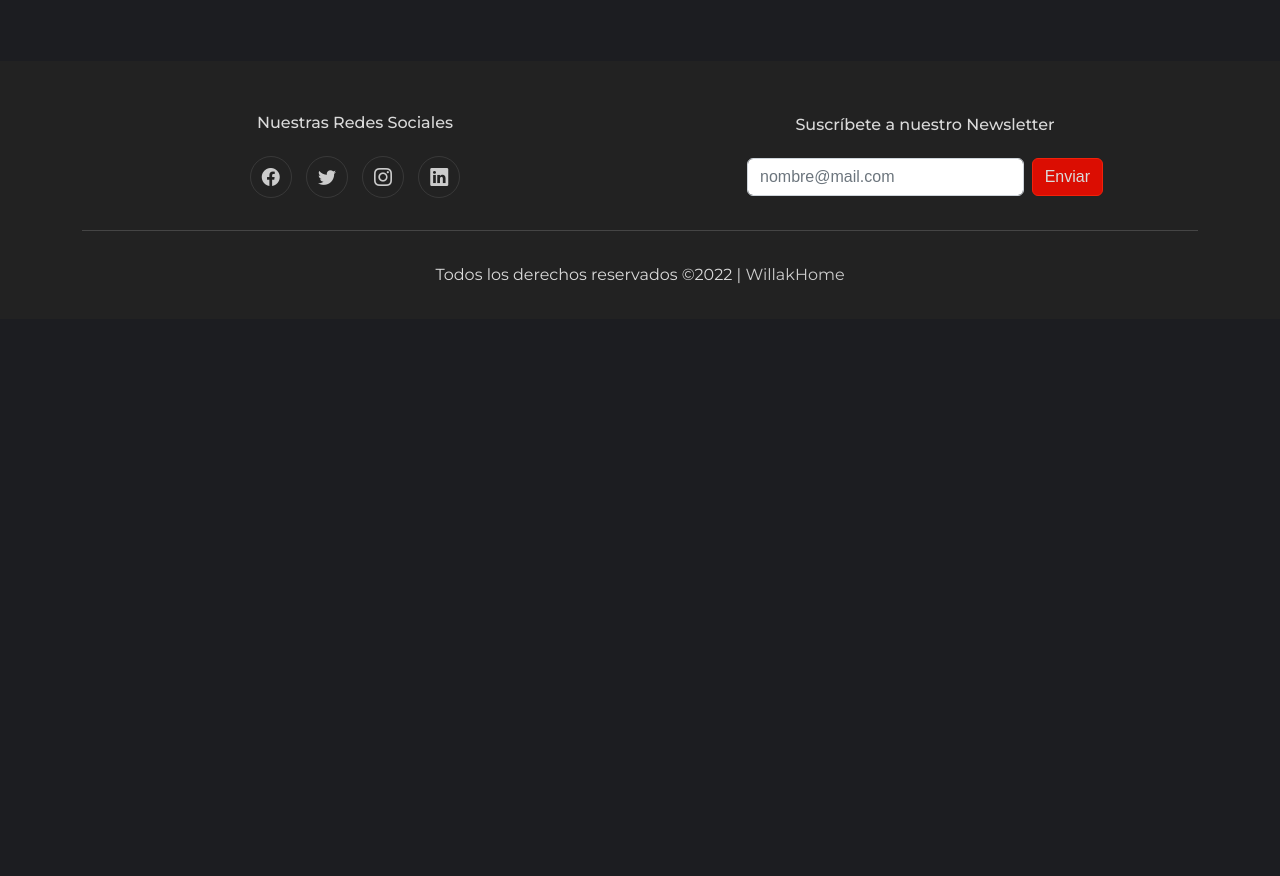
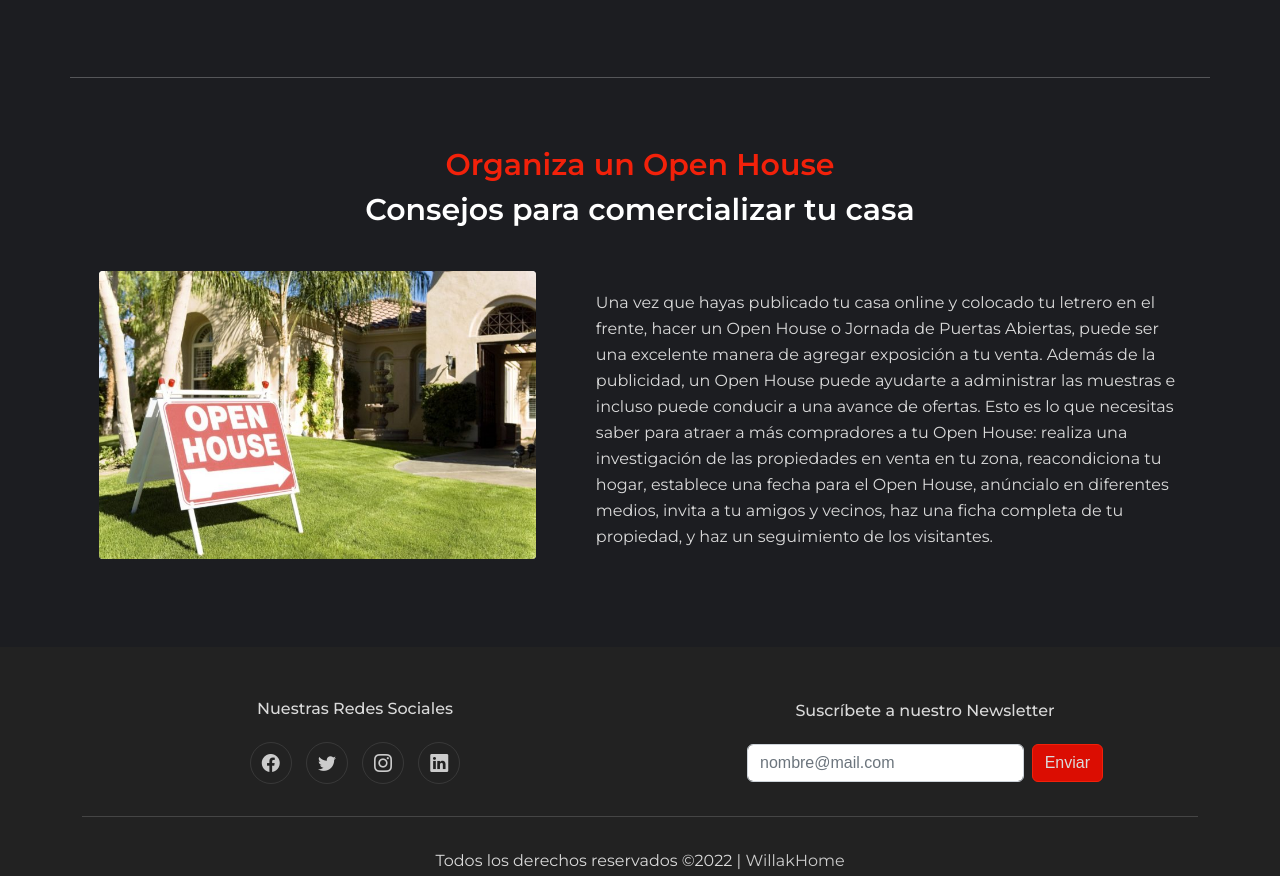
Before and after one commit to andreaber/willakhome-terc-entrega, a plain HTML site: page pages/blog.html in a window 1280 px wide. Shown: the part 2143-3019 px from the top of the page. Before the commit the page ends 2462 px from the top, so only its background shows below. Drawn offline with nearby package versions, Linux system fonts and the light colour scheme.

Commit message:
Agrega contenido en blog

```diff
--- a/pages/blog.html
+++ b/pages/blog.html
@@ -118,7 +118,7 @@
                                 </p>
                             </div>
                             <div class="experience-top">
-                                <h2><a href="./pages/novedades.html">Por qué organizar un Open House</a></h2>
+                                <h2><a href="#open-house">Por qué organizar un Open House</a></h2>
                                 <p class="my-3 text-white">Una vez que decide vender su casa, debe promocionarla entre los potenciales compradores. Una forma es organizando un Open House, donde los interesados pueden pasar a visitarla sin reservar cita.
                                 </p>
                             </div>
@@ -142,12 +142,9 @@
                             <a href="#"><img src="../assets/img/mejoras.jpg" class="img-fluid"></a>
                         </div>
                         <div class="col-lg-7 mt-lg-0 mt-5 ps-lg-5">
-                            <h1 class="text-center text-lg-start mb-3">Mejoras en el hogar que <span class="diff">aumentarán el valor de tu casa</span></h1>
+                            <h1 id="mejoras" class="text-center text-lg-start mb-3">Mejoras en el hogar que <span class="diff">aumentarán el valor de tu casa</span></h1>
                             <p class="mb-3 text-center text-lg-start">Para que su casa se destaque, debe conocer en qué mejoras y renovaciones del hogar debe enfocarse, cuáles ayudarán a que su casa se venda más rápido y cuáles ayudarán a aumentar su precio de venta final.Ciertas renovaciones, como mejorar la cocina y los baños de su casa, a menudo producirán ofertas mejores y más rápidas. Otros, como agregar una nueva piscina o un espacio de oficina en el hogar, generalmente no lo harán. Se trata de valor y costo versus recompensa. </p>
                         </p>
-                            <!-- <div class="d-flex justify-content-center justify-content-lg-start mb-3 mb-lg-0">
-                                <a href="contacto.html" class="btn-theme2 btn mb-4 my-lg-1">Contáctanos</a>
-                            </div> -->
                         </div>
                     </div>
                 </div>
@@ -165,6 +162,23 @@
                         </div>
                         <div class="col-lg-5 d-flex flex-column align-items-center content-photo">
                             <a href="#"><img src="../assets/img/baño.jpg" class="img-fluid"></a>
+                        </div>
+                    </div>
+                </div>
+            </div>
+        </section>
+
+        <hr class="container text-white">
+        <section class="pic-box-7 pt-0 pb-5" id="about">
+            <div class="content-main pt-lg-5 pt-md-3 pd-0">
+                <div class="container">
+                    <h2 id="open-house" class="text-center mb-3"><span class="diff">Organiza un Open House</span> <br> Consejos para comercializar tu casa</h2>
+                    <div class="row justify-content-lg-around align-items-lg-center alert pt-lg-3">
+                        <div class="col-lg-5 d-flex flex-column align-items-center content-photo">
+                            <a href="#"><img src="../assets/img/open-house1.jpg" class="img-fluid"></a>
+                        </div>
+                        <div class="col-lg-7 mt-lg-0 mt-5 ps-lg-5">
+                            <p class="mb-3 text-center text-lg-start">Una vez que hayas publicado tu casa online y colocado tu letrero en el frente, hacer un Open House o Jornada de Puertas Abiertas, puede ser una excelente manera de agregar exposición a tu venta. Además de la publicidad, un Open House puede ayudarte a administrar las muestras e incluso puede conducir a una avance de ofertas. Esto es lo que necesitas saber para atraer a más compradores a tu Open House: realiza una investigación de las propiedades en venta en tu zona, reacondiciona tu hogar, establece una fecha para el Open House, anúncialo en diferentes medios, invita a tu amigos y vecinos, haz una ficha completa de tu propiedad, y haz un seguimiento de los visitantes.</p>
                         </div>
                     </div>
                 </div>
```
Also changed, not shown: pages/contacto.html (+1 -1 lines), pages/servicios/comprar.html (+1 -1 lines), pages/servicios/vender.html (+1 -1 lines), assets/img/open-house1.jpg (added), assets/img/slide2.jpg, assets/img/slide3.jpg.
